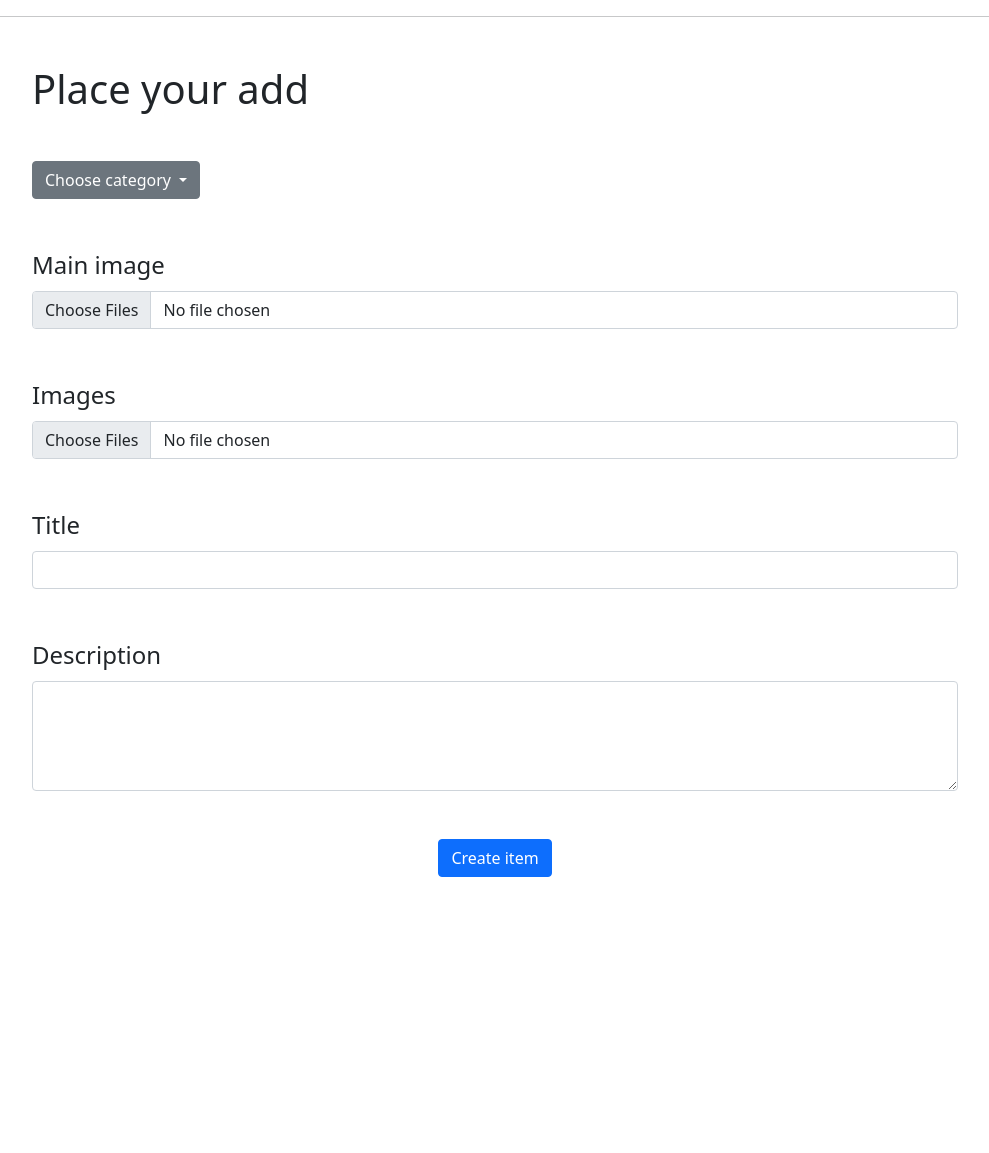
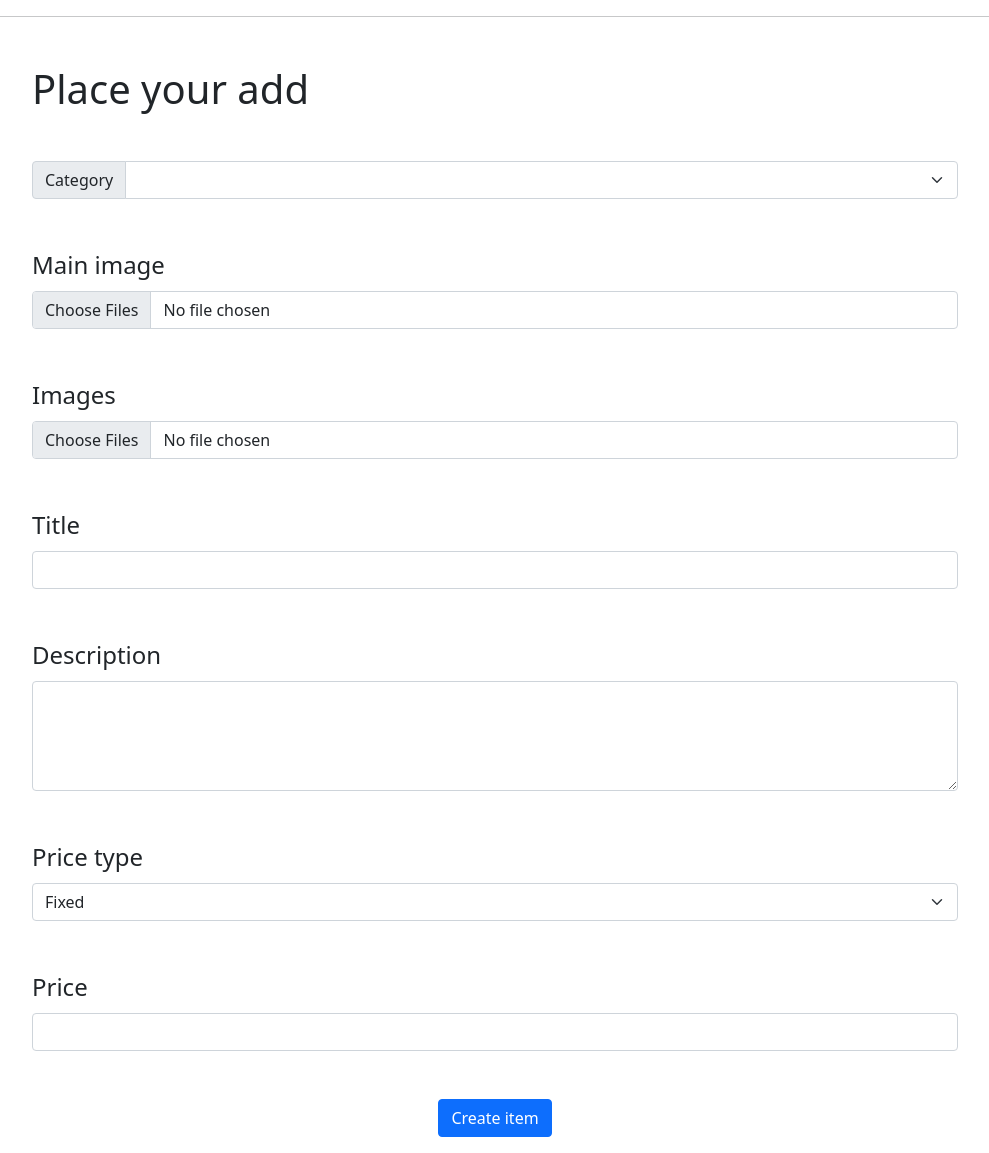
Before and after one commit to nrrnie/LaReclame, a Flask app: page /items/add-item in a window 1280 px wide. Shown: the part 135-1288 px from the top of the page, without its empty margins (145-1134 px from the left). Before the commit the page ends 1012 px from the top, so only its background shows below. Run offline with Flask 2, Linux system fonts and the light colour scheme; the visitor is signed in with stand-in values (Sample User, id 1); lists and menus that the app fills with data are empty; parts of the project's set-up code (start-up, migrations or seed data) failed here and were passed over.

Commit message:
chore: add additional inputs

```diff
--- a/la_reclame/items/templates/add-item.html
+++ b/la_reclame/items/templates/add-item.html
@@ -8,22 +8,20 @@
         <div class="col-lg-10">
             <h1 class="mb-5">Place your add</h1>
             <form method="post" enctype="multipart/form-data">
-                <div class="dropdown mb-5">
-                    <button class="btn btn-secondary dropdown-toggle" type="button" id="choose-category"
-                            data-bs-toggle="dropdown" aria-expanded="false">
-                        Choose category
-                    </button>
-
-                    <ul class="dropdown-menu" aria-labelledby="dropdownMenuLink">
-                        <li><a class="dropdown-item" href="#">Action</a></li>
-                        <li><a class="dropdown-item" href="#">Another action</a></li>
-                        <li><a class="dropdown-item" href="#">Something else here</a></li>
-                    </ul>
+                <div class="input-group mb-5">
+                    <label for="category-type-input" class="input-group-text">Category</label>
+                    <select class="form-select" id="category-type-input" aria-label="Example select with button addon"
+                            name="category-type">
+                        {% for category in categories %}
+                        <option>{{ category.category_name }}</option>
+                        {% endfor %}
+                    </select>
                 </div>
 
                 <div class="mb-5">
                     <label for="item-main-image-input" class="form-label fs-4">Main image</label>
-                    <input class="form-control" type="file" id="item-main-image-input" name="item-main-picture" multiple>
+                    <input class="form-control" type="file" id="item-main-image-input" name="item-main-picture"
+                           multiple>
                 </div>
 
                 <div class="mb-5">
@@ -38,8 +36,25 @@
 
                 <div class="mb-5">
                     <label for="item-description-input" class="form-label fs-4">Description</label>
-                    <textarea class="form-control" id="item-description-input" rows="4" name="item-description" required></textarea>
+                    <textarea class="form-control" id="item-description-input" rows="4" name="item-description"
+                              required></textarea>
                 </div>
+
+                <div class="mb-5">
+                    <label for="price-type-input" class="form-label fs-4">Price type</label>
+                    <select class="form-select" id="price-type-input" aria-label="Example select with button addon"
+                            name="price-type">
+                        <option>Fixed</option>
+                        <option>Free</option>
+                        <option>Negotiable</option>
+                    </select>
+                </div>
+
+                <div class="mb-5">
+                    <label for="item-price-input" class="form-label fs-4">Price</label>
+                    <input type="number" class="form-control" id="item-price-input" rows="4" name="item-price" required>
+                </div>
+
 
                 <div class="d-flex justify-content-center mb-3">
                     <button type="submit" class="btn btn-primary">Create item</button>
```
